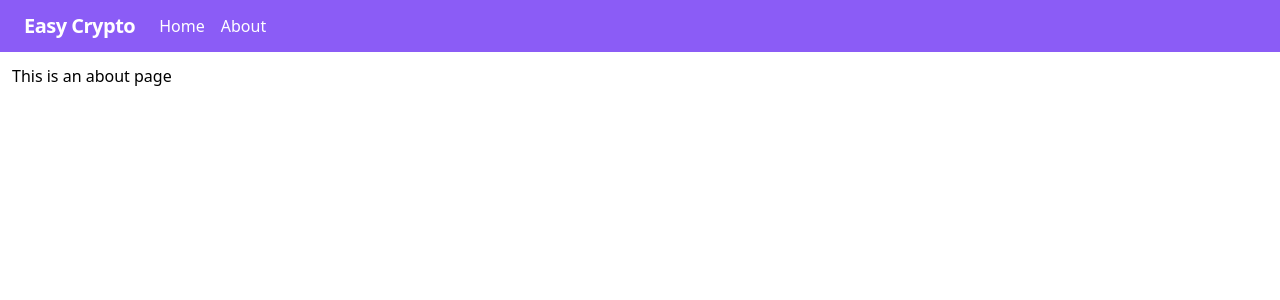
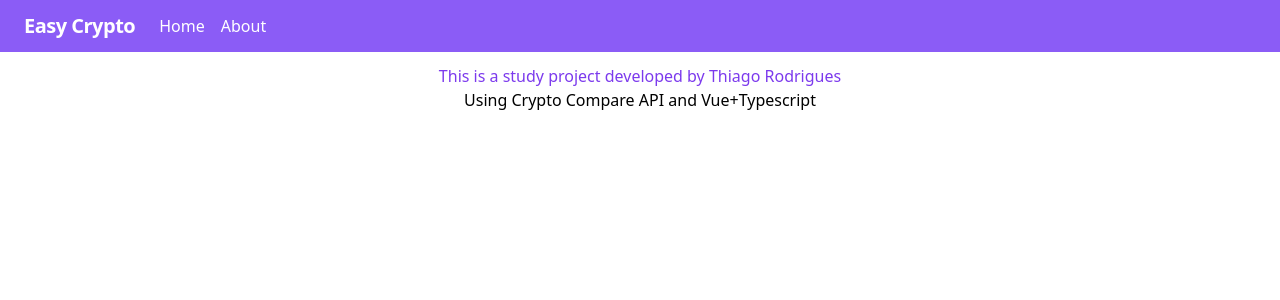
Before and after one commit to rodrigues-t/easy-crypto, a Vue app: page /about in a window 1280 px wide. Shown: the top 300 px of the page. Built offline with nearby package versions, Linux system fonts and the light colour scheme.

Commit message:
about description

```diff
--- a/src/views/About.vue
+++ b/src/views/About.vue
@@ -1,5 +1,6 @@
 <template>
-  <div class="about">
-    <h1>This is an about page</h1>
+  <div class="text-center">
+    <span class="text-purple-600">This is a study project developed by Thiago Rodrigues</span>
+    <div>Using Crypto Compare API and Vue+Typescript</div>
   </div>
 </template>
```
